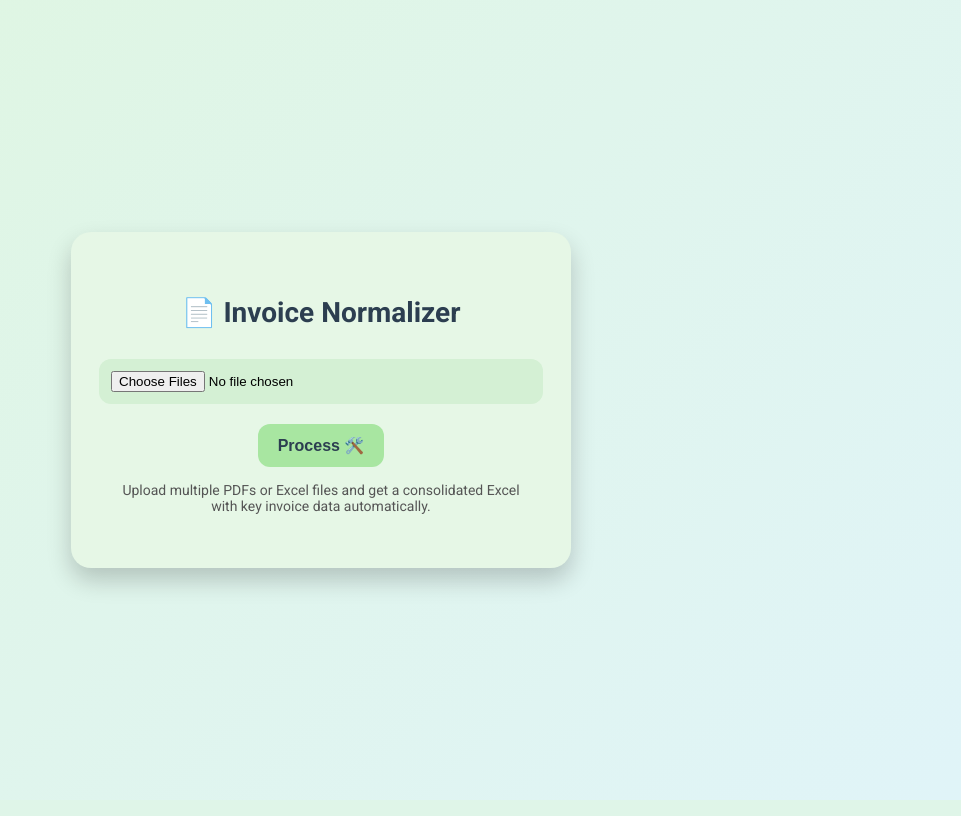
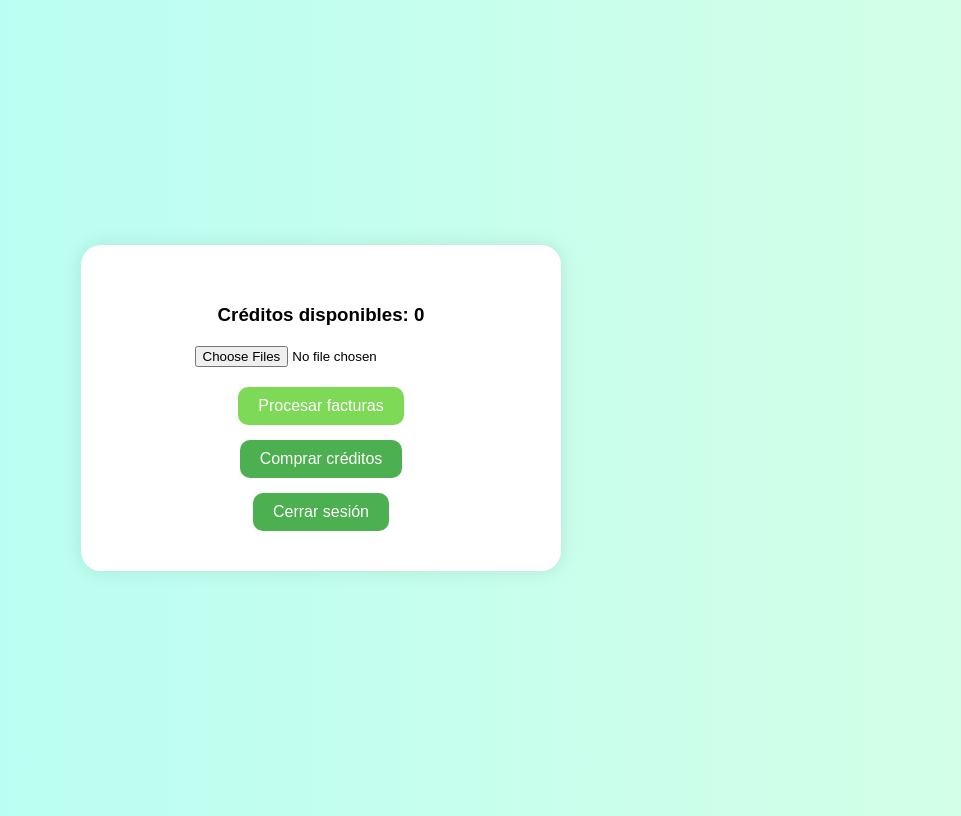
Before and after one commit to tellemarkel-del/mvp-normalizer-1, a Flask app: page /mvp in a window 1280 px wide. Shown: the whole page, without its empty margins (319-1280 px from the left). Run offline with Flask 3, Linux system fonts and the light colour scheme; the visitor is signed in with stand-in values (Sample User, id 1).

Commit message:
Update index.html

```diff
--- a/templates/index.html
+++ b/templates/index.html
@@ -1,75 +1,65 @@
 <!DOCTYPE html>
-<html>
+<html lang="en">
 <head>
-    <title>📄 Invoice Normalizer</title>
-    <link href="https://fonts.googleapis.com/css2?family=Roboto:wght@400;700&display=swap" rel="stylesheet">
+  <meta charset="UTF-8">
+  <title>Invoice Normalizer</title>
   <style>
     body {
-            font-family: 'Roboto', sans-serif;
-            background: linear-gradient(135deg, #dff6e0, #e0f4f8);
+      font-family: 'Arial', sans-serif;
+      background: linear-gradient(to right, #b2fef7, #d3ffe7);
       display: flex;
       justify-content: center;
       align-items: center;
       height: 100vh;
-            margin: 0;
     }
     .container {
-            background-color: #e6f7e6;
+      background: white;
       padding: 40px;
       border-radius: 20px;
-            box-shadow: 0 12px 25px rgba(0,0,0,0.2);
+      box-shadow: 0 0 20px rgba(0,0,0,0.1);
       text-align: center;
-            width: 420px;
-            display: flex;
-            flex-direction: column;
-            align-items: center;
+      width: 400px;
     }
-        h2 {
-            color: #2c3e50;
-            margin-bottom: 30px;
-            font-size: 28px;
-        }
-        form {
-            display: flex;
-            flex-direction: column;
-            align-items: center;
-            width: 100%;
-        }
-        input[type=file] {
-            margin-bottom: 20px;
-            border-radius: 12px;
-            padding: 12px;
-            width: 100%;
-            background-color: #d4f0d4;
-        }
+    h3 { margin-bottom: 20px; }
+    input[type="file"] { margin-bottom: 20px; }
     button {
-            background-color: #a8e6a1;
-            color: #2c3e50;
-            padding: 12px 20px;
+      background-color: #7ed957;
       border: none;
-            border-radius: 12px;
+      padding: 10px 20px;
+      color: white;
+      border-radius: 10px;
       cursor: pointer;
       font-size: 16px;
-            font-weight: bold;
     }
-        button:hover {
-            background-color: #8dd383;
-        }
-        p {
+    a.button {
+      display: inline-block;
       margin-top: 15px;
-            font-size: 14px;
-            color: #555;
+      background-color: #4caf50;
+      color: white;
+      padding: 10px 20px;
+      border-radius: 10px;
+      text-decoration: none;
     }
   </style>
 </head>
 <body>
   <div class="container">
-        <h2>📄 Invoice Normalizer</h2>
-        <form action="/upload" method="post" enctype="multipart/form-data">
-            <input type="file" name="files" accept=".pdf,.xlsx,.csv" multiple required>
-            <button type="submit">Process 🛠️</button>
+    <h3>Créditos disponibles: {{ credits }}</h3>
+    <form method="POST" enctype="multipart/form-data">
+      <input type="file" name="files" multiple required><br>
+      <button type="submit">Procesar facturas</button>
     </form>
-        <p>Upload multiple PDFs or Excel files and get a consolidated Excel with key invoice data automatically.</p>
+    <a class="button" href="{{ url_for('buy_credits') }}">Comprar créditos</a><br>
+    <a class="button" href="{{ url_for('logout') }}">Cerrar sesión</a>
+    {% with messages = get_flashed_messages() %}
+      {% if messages %}
+        <ul>
+          {% for msg in messages %}
+            <li>{{ msg }}</li>
+          {% endfor %}
+        </ul>
+      {% endif %}
+    {% endwith %}
   </div>
 </body>
 </html>
```
Lines whose indentation alone changed are shown as unchanged.
